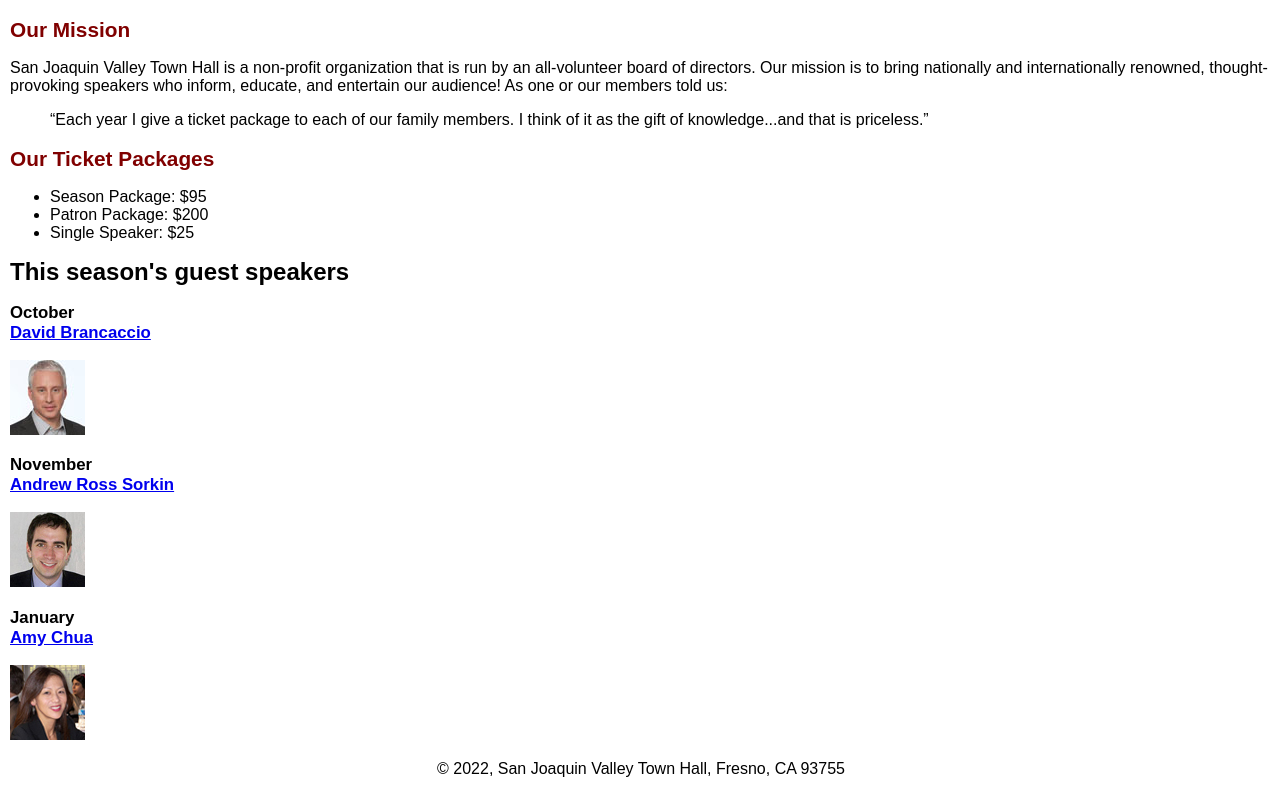
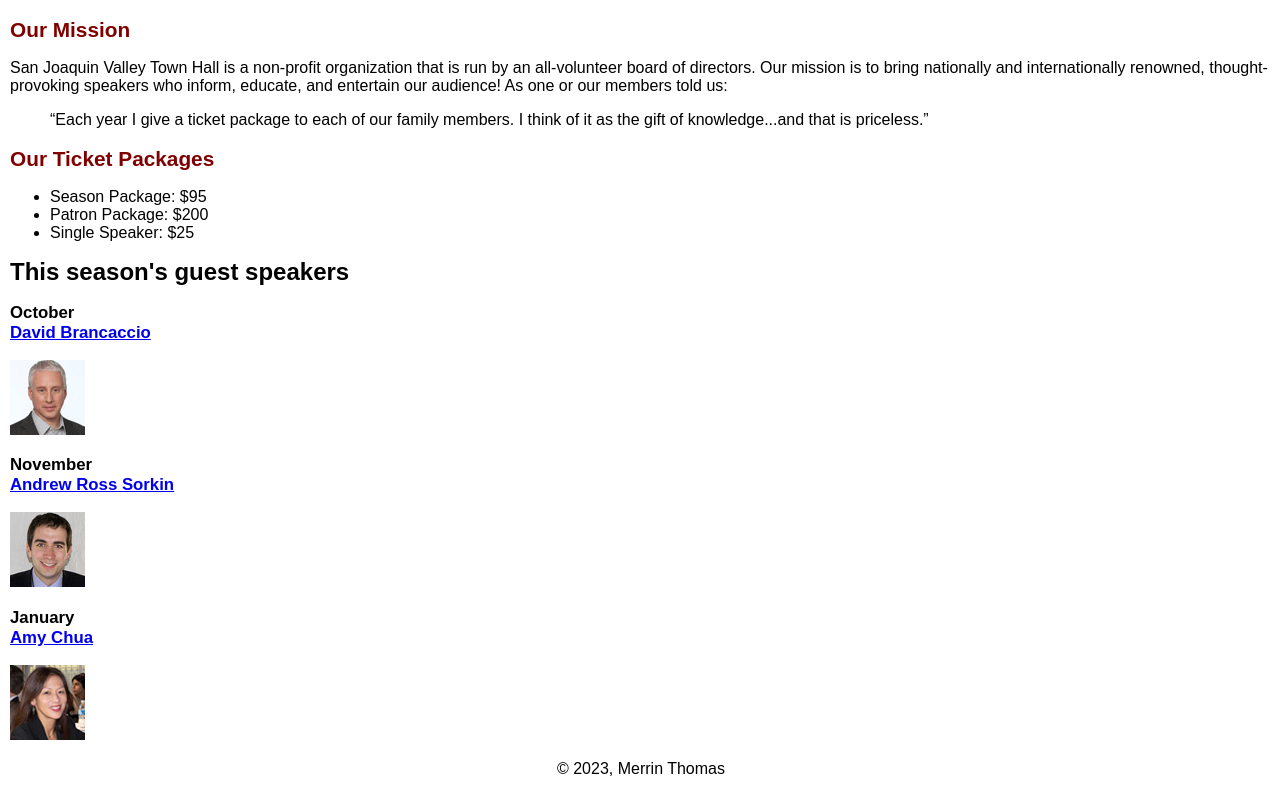
Before and after one commit to mjt0822/A08, a plain HTML site: page index.html in a window 1280 px wide. Shown: the part 110-904 px from the top of the page. Drawn offline with Linux system fonts and the light colour scheme.

Commit message:
Edited Copyright

```diff
--- a/index.html
+++ b/index.html
@@ -40,7 +40,7 @@
 		<img src="images/chua75.jpg" alt="Amy Chua photo">
 	</main>
 	<footer>
-		<p>&copy; 2022, San Joaquin Valley Town Hall, Fresno, CA 93755</p>
+		<p>&copy; 2023, Merrin Thomas</p>
 	</footer>
 </body>
 </html>
```
